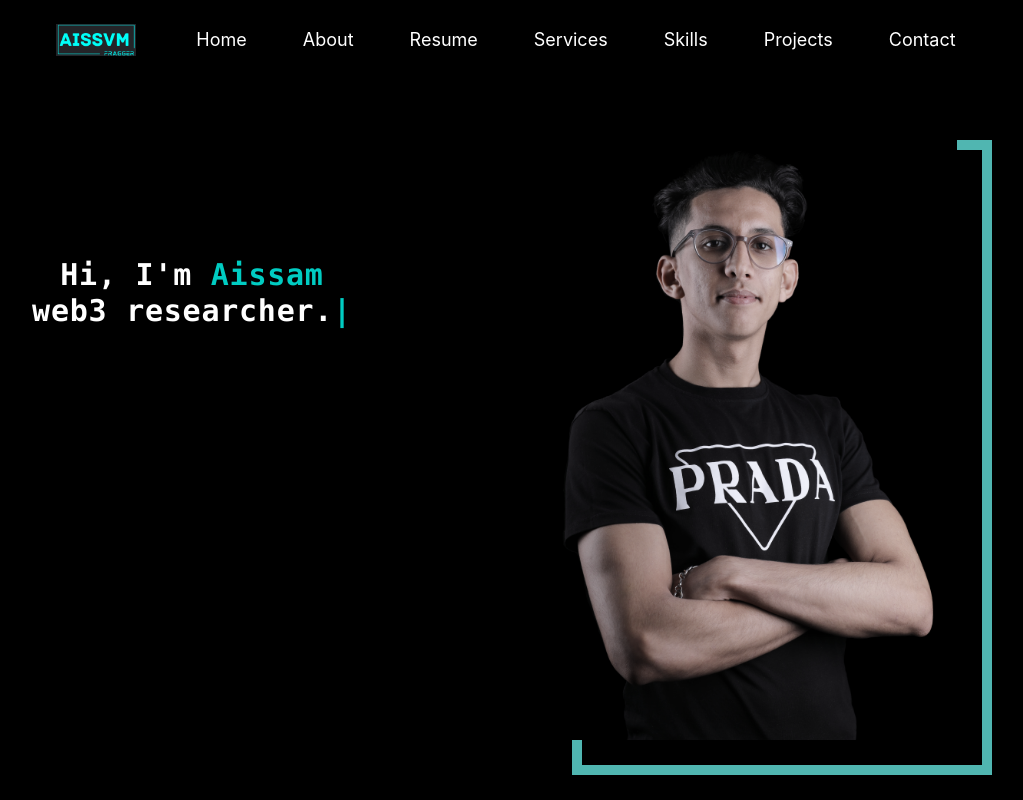
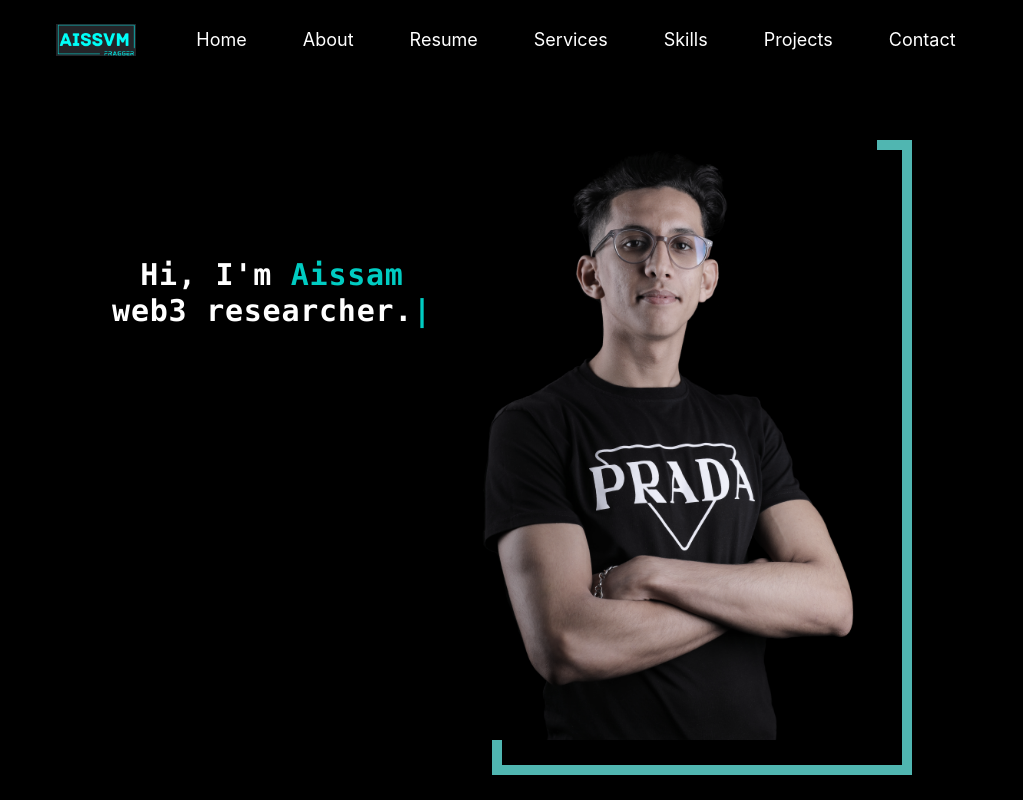
Before and after one commit to FRAGG33R/Portfolio, a Next.js app: page / in a window 1280 px wide. Shown: the whole page, without its empty margins (128-1151 px from the left). Built offline with nearby package versions, Linux system fonts and the light colour scheme.

Commit message:
landing page
fix responsive issue
trying to solve mobile version issue

```diff
--- a/components/landingPage.tsx
+++ b/components/landingPage.tsx
@@ -6,7 +6,7 @@
 export default function LandingPage()
 {
 	return (
-		<div className="flex flex-row-reverse flex-wrap justify-evenly h-4/5 w-full">
+		<div className="flex flex-row-reverse flex-wrap justify-center  h-4/5 w-full">
 				<div className="flex self-start justify-center">
 					<Image className={styles.Img} src={Me} width={480} height={480}/>
 				</div>
```
